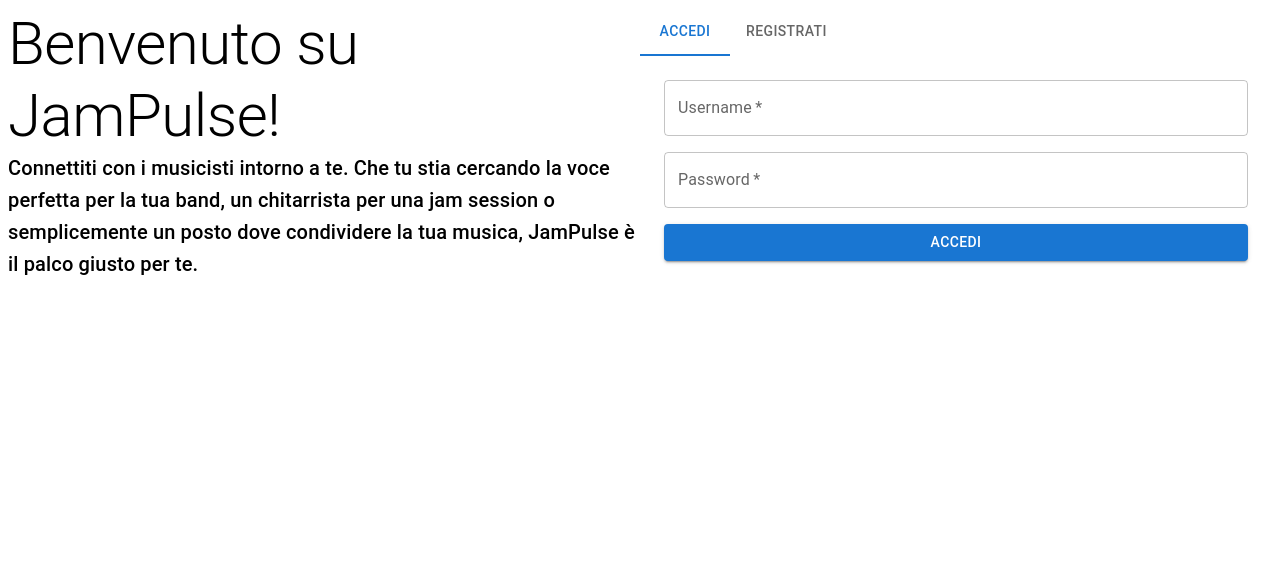
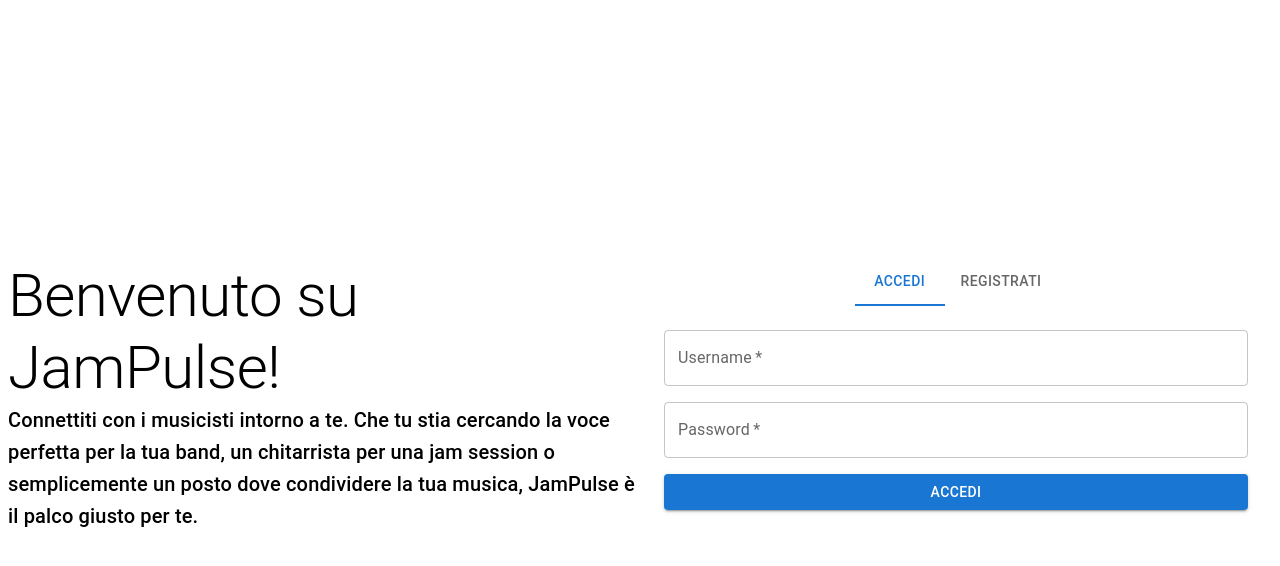
Before and after one commit to LucaMicroscope/JamPulse, a React (Vite) app in the folder frontend/: page /login in a window 1280 px wide. Shown: the top 566 px of the page. Built offline with nearby package versions, Linux system fonts and the light colour scheme.

Commit message:
Modifiche Layout

```diff
--- a/frontend/src/pages/Chat.jsx
+++ b/frontend/src/pages/Chat.jsx
@@ -7,19 +7,23 @@ import MessageBubble from "../components/MessageBubble";
 
 // Pagina dedicata alla sezione chat dell'applicazione.
 // Qui l'utente può selezionare una conversazione, vedere i messaggi e inviarne di nuovi.
+// La pagina è strutturata in tre blocchi principali: sidebar, lista conversazioni e area conversazione attiva.
 export default function Chat() {
+    // Dati mock usati temporaneamente per visualizzare una conversazione di esempio.
     const mockMessages = [
         { id: 1, text: "Ciao! Ho visto il tuo profilo, ti va di suonare insieme?", isMine: false },
         { id: 2, text: "Certo, mi farebbe molto piacere! Che strumenti suoni?", isMine: true },
         { id: 3, text: "Suono la chitarra elettrica, soprattutto rock e metal 🎸", isMine: false },
         { id: 4, text: "Perfetto, io suono il basso. Possiamo organizzare una jam session!", isMine: true },
     ];
+
     return (
         // Layout principale: sidebar laterale a sinistra e contenuto della chat a destra.
-        <Stack direction='row' spacing={1}>
+        <Stack direction='row' spacing={1} sx={{ height: '98vh' }}>
             <Sidebar />
 
             {/* Colonna laterale con ricerca conversazioni e lista dei contatti. */}
+            {/* Questa sezione serve a navigare tra le chat esistenti prima di aprire una conversazione. */}
             <Stack spacing={3} sx={{ padding: 1, borderRight: 'thin groove' }}>
                 {/* Barra di ricerca per trovare rapidamente una conversazione o un contatto. */}
                 <SearchBar />
@@ -33,6 +37,9 @@ export default function Chat() {
                     <UserBadge />
                 </Stack>
             </Stack>
+
+            {/* Area principale della conversazione attiva. */}
+            {/* Qui vengono mostrati i messaggi e il campo di input per scriverne di nuovi. */}
             <Stack sx={{ flexGrow: 1 }}>
                 {/* Badge della conversazione attiva o titolo della chat. */}
                 <UserBadge />
--- a/frontend/src/pages/Login.jsx
+++ b/frontend/src/pages/Login.jsx
@@ -12,6 +12,7 @@ const genres = ["Rock", "Pop", "Jazz", "Blues", "Metal", "Funk", "Classica", "Hi
 
 // Pagina di accesso e registrazione dell'applicazione.
 // Qui vengono mostrati i due form principali e il passaggio tra le due modalità avviene tramite tab.
+// La pagina è divisa in due blocchi: testo introduttivo a sinistra e form di autenticazione a destra.
 export default function Login() {
     // Stato che controlla quale tab è attiva: accesso o registrazione.
     const [tabValue, setTabValue] = useState('1');
@@ -49,9 +50,9 @@ export default function Login() {
     return (
         // Box principale che contiene tutto il contenuto della pagina di accesso.
         // È usata come contenitore flessibile per organizzare il lato testo e il lato form.
-        <Box sx={{ display: 'flex', flexDirection: 'row' }}>
+        <Box sx={{ display: 'flex', flexDirection: 'row', flexGrow: 1, height: '97vh' }}>
             {/* Stack verticale che contiene il testo introduttivo dell'applicazione. */}
-            <Stack direction={"column"} sx={{ width: '50%' }}>
+            <Stack sx={{ width: '50%', justifyContent: 'center' }}>
                 {/* Titolo principale della pagina. */}
                 <Typography component='h1' variant='h2'>Benvenuto su JamPulse!</Typography>
 
@@ -65,14 +66,16 @@ export default function Login() {
             </Stack>
 
             {/* Box sul lato destro che contiene il form di accesso e registrazione. */}
-            <Box sx={{ width: '50%' }}>
+            <Box sx={{ width: '50%', alignContent: 'center' }}>
                 {/* Contesto dei tab che gestisce lo stato attivo tra accesso e registrazione. */}
                 <TabContext value={tabValue}>
-                    {/* Lista dei tab che consente di passare da una vista all'altra. */}
-                    <TabList onChange={tabChange}>
-                        <Tab label='ACCEDI' value='1'></Tab>
-                        <Tab label='REGISTRATI' value='2'></Tab>
-                    </TabList>
+                    {/* Box che contiene i tab di selezione tra accesso e registrazione. */}
+                    <Box sx={{ justifyItems: 'center' }}>
+                        <TabList onChange={tabChange}>
+                            <Tab label='ACCEDI' value='1'></Tab>
+                            <Tab label='REGISTRATI' value='2'></Tab>
+                        </TabList>
+                    </Box>
 
                     {/* Pannello dedicato al login. */}
                     <TabPanel value='1'>
```
